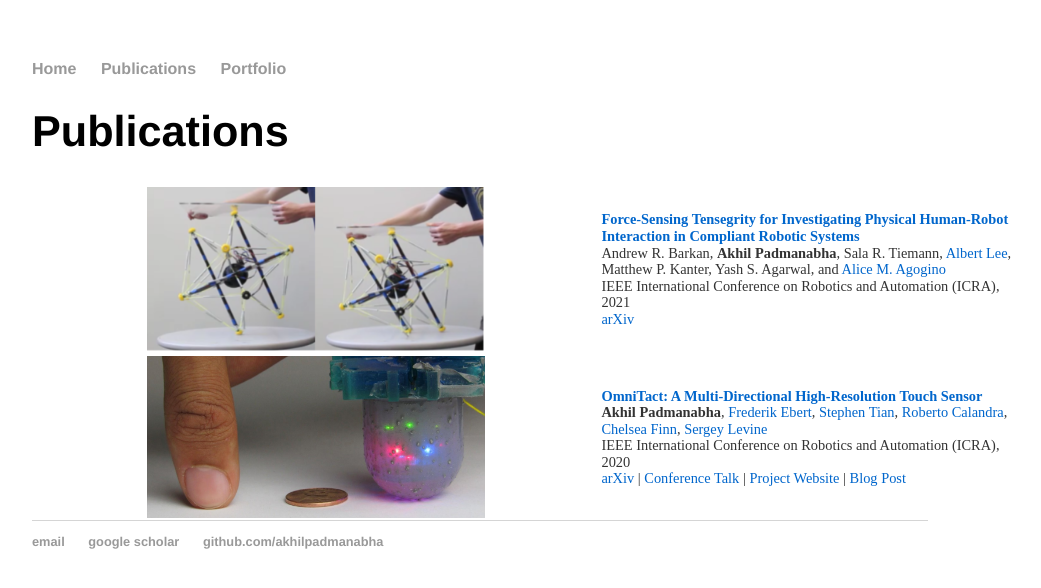
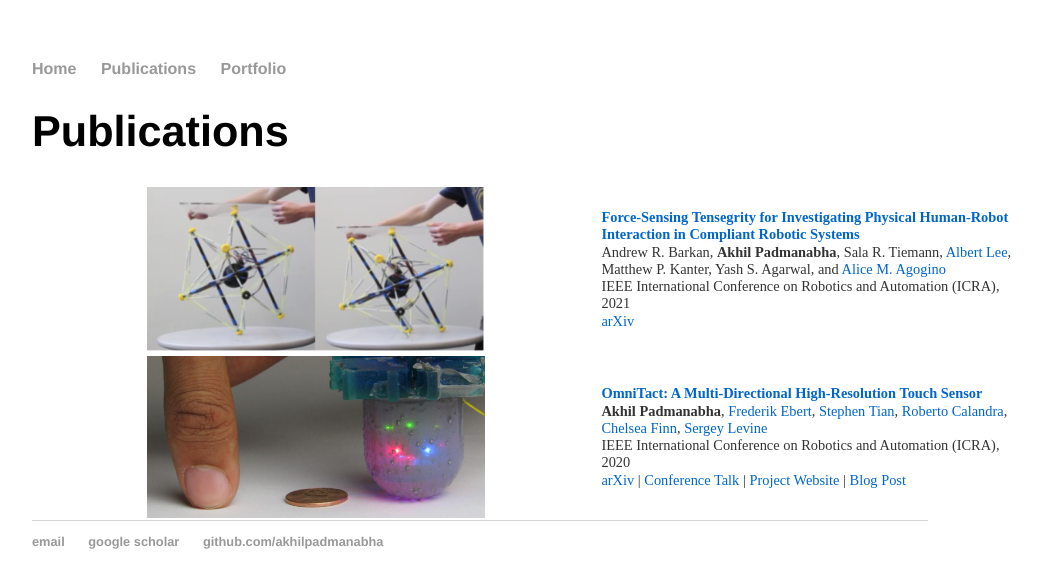
Before and after one commit to akhilpadmanabha/akhilpadmanabha.github.io, a Jekyll site: the page built from publications/index.html, in a window 1280 px wide. Shown: the top 588 px of the page, without its empty margins (160-1201 px from the left). Built offline with Jekyll 4.4.1, drawn with Linux system fonts in a browser that asks for light colours.

Commit message:
line spacing

```diff
--- a/css/main.css
+++ b/css/main.css
@@ -31,7 +31,7 @@
 
 g {
   font-size: 0.9em;
-  line-height: 1.15em;
+  line-height: 1.2em;
   color: #333;
 }
 
```
